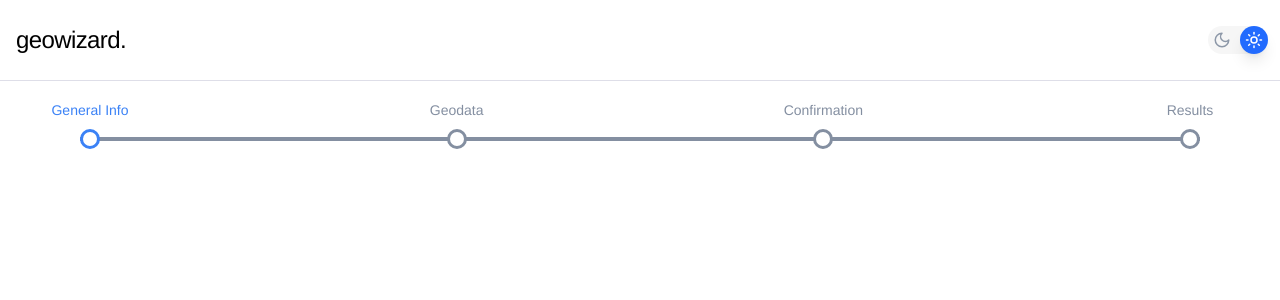
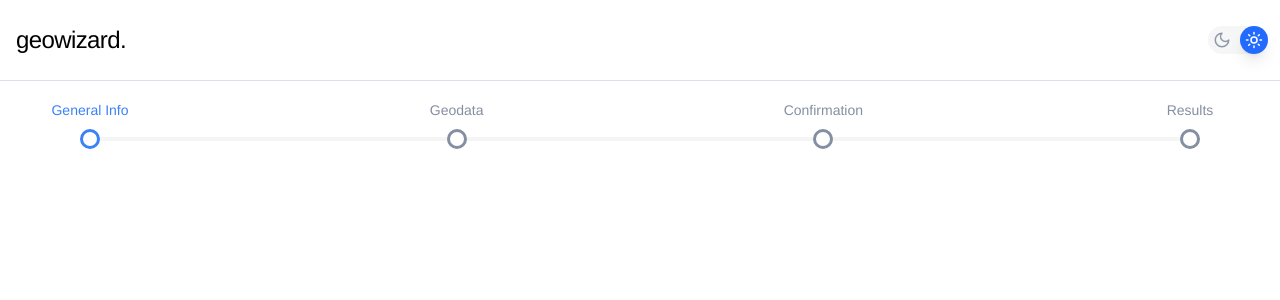
Before and after one commit to Zlvsky/geowizard, a React (Vite) app in the folder apps/app/: page / in a window 1280 px wide. Shown: the top 300 px of the page. Built offline with nearby package versions, Linux system fonts and the light colour scheme.

Commit message:
style: added shadcn colors

```diff
--- a/apps/app/src/index.css
+++ b/apps/app/src/index.css
@@ -3,35 +3,70 @@
 @tailwind utilities;
 
 @layer base {
-  /* @font-face {
-    font-family: "AdobeClean";
-    font-weight: 300;
-    src: url("./assets/fonts/AdobeClean-Light.ttf");
+  :root {
+    --background: 0 0% 100%;
+    --foreground: 0 0% 3.9%;
+
+    --muted: 0 0% 96.1%;
+    --muted-foreground: 0 0% 45.1%;
+
+    --popover: 0 0% 100%;
+    --popover-foreground: 0 0% 3.9%;
+
+    --card: 0 0% 100%;
+    --card-foreground: 0 0% 3.9%;
+
+    --border: 0 0% 89.8%;
+    --input: 0 0% 89.8%;
+
+    /* --primary: 0 0% 9%; */
+    --primary: 243 75% 59%;
+    --primary-foreground: 0 0% 98%;
+
+    --secondary: 0 0% 96.1%;
+    --secondary-foreground: 0 0% 9%;
+
+    --accent: 0 0% 96.1%;
+    --accent-foreground: 0 0% 9%;
+
+    --destructive: 0 84.2% 60.2%;
+    --destructive-foreground: 0 0% 98%;
+
+    --ring: 0 0% 63.9%;
+
+    --radius: 0.5rem;
   }
 
-  @font-face {
-    font-family: "AdobeClean";
-    font-weight: 400;
-    src: url("./assets/fonts/AdobeClean-Regular.ttf");
+  .dark {
+    --background: 0 0% 3.9%;
+    --foreground: 0 0% 98%;
+
+    --muted: 0 0% 14.9%;
+    --muted-foreground: 0 0% 63.9%;
+
+    --popover: 0 0% 3.9%;
+    --popover-foreground: 0 0% 98%;
+
+    --card: 0 0% 3.9%;
+    --card-foreground: 0 0% 98%;
+
+    --border: 0 0% 14.9%;
+    --input: 0 0% 14.9%;
+
+    --primary: 0 0% 98%;
+    --primary-foreground: 0 0% 9%;
+
+    --secondary: 0 0% 14.9%;
+    --secondary-foreground: 0 0% 98%;
+
+    --accent: 0 0% 14.9%;
+    --accent-foreground: 0 0% 98%;
+
+    --destructive: 0 62.8% 30.6%;
+    --destructive-foreground: 0 85.7% 97.3%;
+
+    --ring: 0 0% 14.9%;
   }
-
-  @font-face {
-    font-family: "AdobeClean";
-    font-weight: 600;
-    src: url("./assets/fonts/AdobeClean-Medium.ttf");
-  }
-
-  @font-face {
-    font-family: "AdobeClean";
-    font-weight: 700;
-    src: url("./assets/fonts/AdobeClean-Bold.ttf");
-  }
-
-  @font-face {
-    font-family: "AdobeClean";
-    font-weight: 900;
-    src: url("./assets/fonts/AdobeClean-Black.ttf");
-  } */
 }
 
 body {
--- a/apps/app/src/views/home/_components/ProgressBar.tsx
+++ b/apps/app/src/views/home/_components/ProgressBar.tsx
@@ -22,13 +22,13 @@
               <div
                 className={cn(
                   `relative h-5 w-5 rounded-full border-[3px] transition-colors duration-700`,
-                  index <= currentStep ? 'border-blue-500' : 'border-muted',
-                  index < currentStep ? 'bg-blue-500' : 'bg-white'
+                  index <= currentStep ? 'border-blue-500' : 'border-slate',
+                  index < currentStep ? 'bg-blue-500' : 'bg-white dark:bg-dark-background'
                 )}>
                 <span
                   className={cn(
                     'absolute -top-8 left-1/2 mb-3 w-max -translate-x-1/2 text-sm transition-colors duration-700',
-                    index === currentStep ? 'text-blue-500' : 'text-muted'
+                    index === currentStep ? 'text-blue-500' : 'text-slate'
                   )}>
                   {step}
                 </span>
--- a/apps/app/tailwind.config.js
+++ b/apps/app/tailwind.config.js
@@ -11,7 +11,31 @@
         primary: '#226BFE',
         'dark-background': '#212121',
         light: '#F6F6F6',
-        muted: '#848FA1'
+        slate: '#848FA1',
+
+        ring: 'hsl(var(--ring))',
+        background: 'hsl(var(--background))',
+        foreground: 'hsl(var(--foreground))',
+        destructive: {
+          DEFAULT: 'hsl(var(--destructive))',
+          foreground: 'hsl(var(--destructive-foreground))'
+        },
+        muted: {
+          DEFAULT: 'hsl(var(--muted))',
+          foreground: 'hsl(var(--muted-foreground))'
+        },
+        accent: {
+          DEFAULT: 'hsl(var(--accent))',
+          foreground: 'hsl(var(--accent-foreground))'
+        },
+        popover: {
+          DEFAULT: 'hsl(var(--popover))',
+          foreground: 'hsl(var(--popover-foreground))'
+        },
+        card: {
+          DEFAULT: 'hsl(var(--card))',
+          foreground: 'hsl(var(--card-foreground))'
+        }
       },
       boxShadow: {
         container: '1px 15px 50px 0px rgba(216, 222, 232, 0.6)',
```
